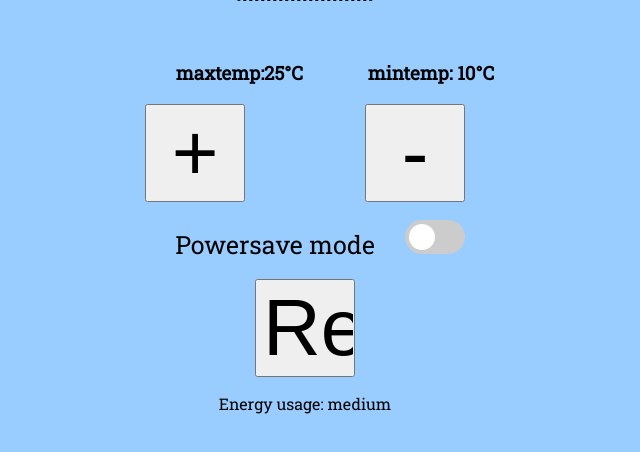
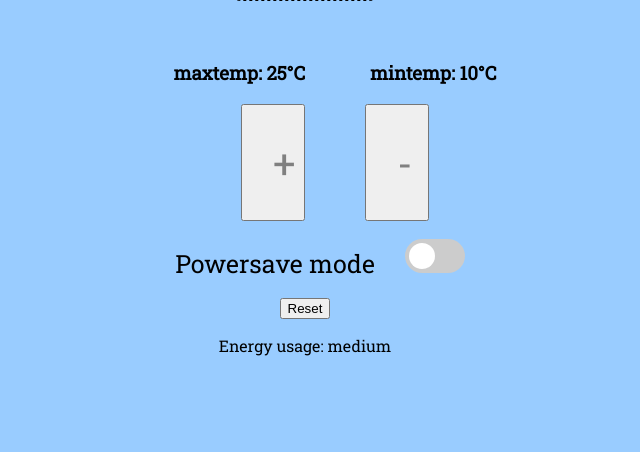
Before and after one commit to CWongdabest/thermostat, a plain HTML site: page src/index.html in a window 1280 px wide. Shown: the part 228-680 px from the top of the page, without its empty margins (335-975 px from the left). Drawn offline with nearby package versions, Linux system fonts and the light colour scheme.

Commit message:
edited html file

```diff
--- a/src/Public/thermostat_style.css
+++ b/src/Public/thermostat_style.css
@@ -24,21 +24,28 @@ h3 {
 
 }
 
+div {
+  text-align: center;
+}
 .maxtemp {
   padding: 60px
 }
 
-.button
+#thermostat_button
 {
-  width: 250px
+  width: 50px;
   color: grey;
-  font-size: 50px;
-  padding: 40px 60px;
-  /*text-align: center;*/
+  font-size: 40px;
+  padding: 30px 30px 30px 30px;
+  text-align: center;
   font-family: 'Roboto Slab', serif;
 
 }
 
+.button1 {
+  padding: 40px 60px;
+
+}
 .psbutton {
 
   width: 250px
--- a/src/index.html
+++ b/src/index.html
@@ -6,22 +6,30 @@
     <link href="https://fonts.googleapis.com/css?family=Roboto+Slab" rel="stylesheet">
 </head>
 <body>
+  <script type="text/javascript" src="http://ajax.googleapis.com/ajax/libs/jquery/1.5/jquery.min.js"></script>
+
+<script type ="text/javascript">
+  $("document").ready(function() {
+    //console.log('hello')
+    $("#thermostat_button").click(function(){ $("div").animate({left: '250px'});
+      });
+    });
+</script>
+
+
 <h1>Thermostat</h1>
 
 <h2><span class="Celcius">20°C</span></h2>
-<h3><label class="maxtemp"> maxtemp:25°C </label><label class="mintemp">mintemp: 10°C </h3>
+<h3><label class="maxtemp"> maxtemp: 25°C </label><label class="mintemp">mintemp: 10°C </h3>
 
 <div>
-<form>
-<span class='button'><input type ='submit' name = 'thermostat_button' value ='+'></span><span class='button'><input type ='submit' name = 'thermostat_button' value ='-'></span>
+<label class= 'button1'><button id='thermostat_button'>+</button></label><label><button id='thermostat_button'>-</button></label>
 <br></br>
-<label class='psbutton'> Powersave mode</label><label class="switch"><input type ='checkbox' name = 'thermostat_button'><span class='slider round'></span></label>
+<label class='psbutton'> Powersave mode</label><label class="switch"><input type ='checkbox' class = 'thermostat_button'><span class='slider round'></span></label>
 <br></br>
-<input type ='submit' name = 'thermostat_button' value ='Reset' class='button2'>
-</form>
+<button id='reset'>Reset</button>
 </div>
 
-<div>
 <p class="energyUsage">Energy usage: medium</p>
 </div>
 </body>
```
